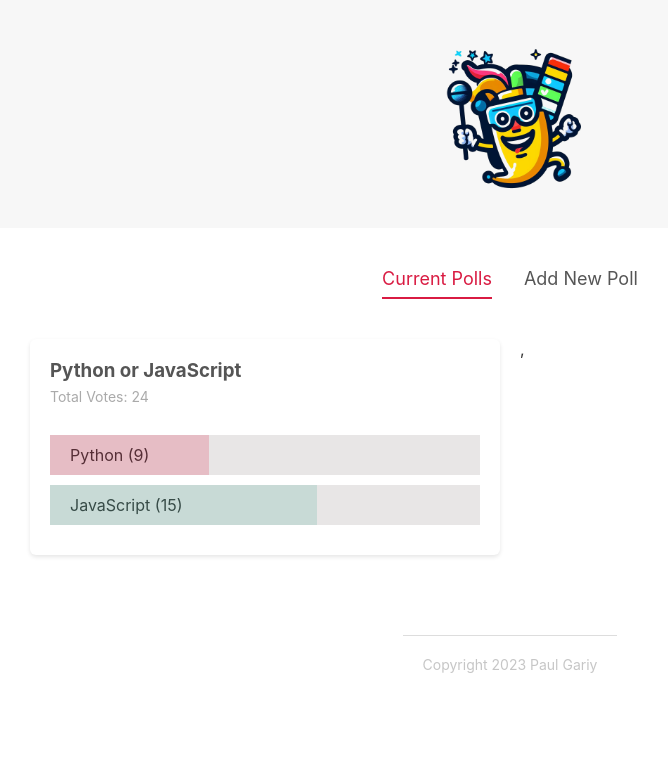
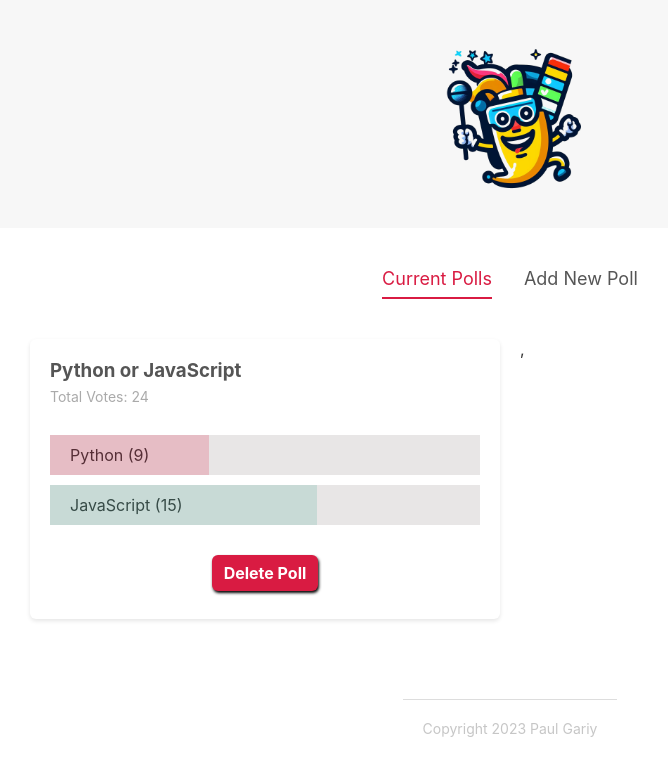
Before and after one commit to gariypaul/myPolling, a Svelte app: page / in a window 1280 px wide. Shown: the top 776 px of the page, without its empty margins (130-798 px from the left). Built offline with nearby package versions, Linux system fonts and the light colour scheme.

Commit message:
Delete poll from store

```diff
--- a/src/components/PollDetails.svelte
+++ b/src/components/PollDetails.svelte
@@ -2,6 +2,8 @@
     import Card from "../shared/Card.svelte";
     import { createEventDispatcher } from "svelte";
     import PollStore from "../stores/PollsStore.js";
+    import Button from "../shared/Button.svelte";
+    import PollList from "./PollList.svelte";
 
     export let poll;
     const dispatch = createEventDispatcher();
@@ -29,6 +31,12 @@
         });
 
 	}
+
+    const handleDelete = (id)=>{
+        PollStore.update(currentPolls=>{
+            return currentPolls.filter(poll => poll.id != id);
+        });
+    }
 </script>
 <Card>
     <div class="poll">
@@ -45,6 +53,10 @@
             <span>{poll.answerB} ({poll.votesB})</span>
         </div>
     </div>
+    <div class="delete">
+        <Button type="primary" on:click={()=> handleDelete(poll.id)}>Delete Poll</Button>
+    </div>
+
 </Card>
 
 <style>
@@ -86,4 +98,8 @@
     .percent-b{
         background:rgba(69,169,150,0.2);
     }
+    .delete{
+        margin-top: 30px;
+        text-align: center;
+    }
 </style>
--- a/src/shared/Button.svelte
+++ b/src/shared/Button.svelte
@@ -5,7 +5,7 @@
     export let inverse = false;
 </script>
 
-<button class={type} class:flat={flat} class:inverse={inverse}>
+<button class={type} class:flat={flat} class:inverse={inverse} on:click>
     <slot></slot>
 </button>
 
```
